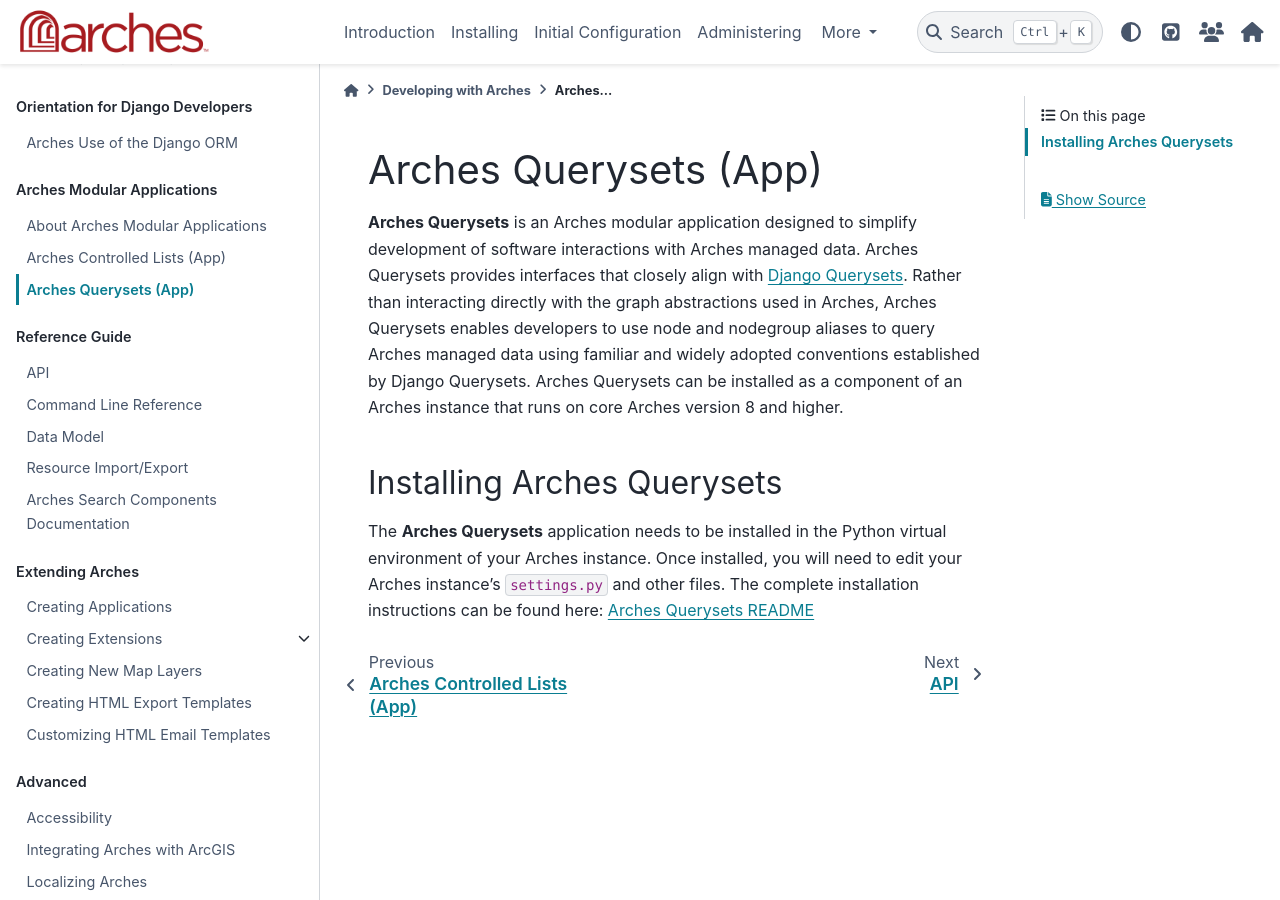
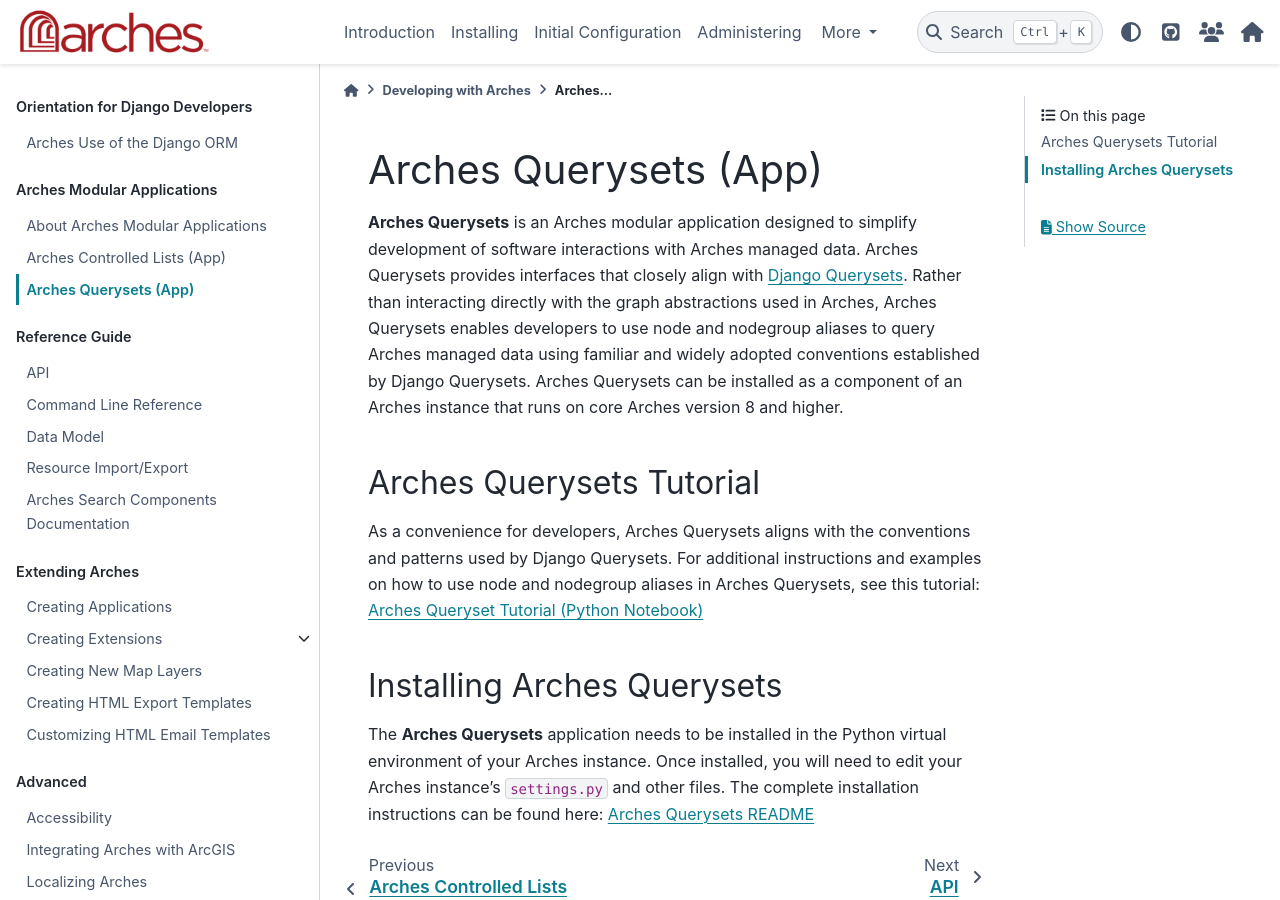
Before and after one commit to archesproject/arches-docs, a Sphinx documentation site: the page built from docs/developing/modular-applications/arches-querysets.rst, in a window 1280 px wide and 900 px high. Built offline with Sphinx 7.4.7 and the PyData theme 0.15.4, drawn with Linux system fonts in a browser that asks for light colours.

Commit message:
Added link to Arches queryset notebook tutorial

```diff
--- a/docs/developing/modular-applications/arches-querysets.rst
+++ b/docs/developing/modular-applications/arches-querysets.rst
@@ -5,6 +5,11 @@
 **Arches Querysets** is an Arches modular application designed to simplify development of software interactions with Arches managed data. Arches Querysets provides interfaces that closely align with `Django Querysets <https://docs.djangoproject.com/en/5.2/ref/models/querysets/>`_. Rather than interacting directly with the graph abstractions used in Arches, Arches Querysets enables developers to use node and nodegroup aliases to query Arches managed data using familiar and widely adopted conventions established by Django Querysets. Arches Querysets can be installed as a component of an Arches instance that runs on core Arches version 8 and higher.
 
 
+Arches Querysets Tutorial
+-------------------------
+
+As a convenience for developers, Arches Querysets aligns with the conventions and patterns used by Django Querysets. For additional instructions and examples on how to use node and nodegroup aliases in Arches Querysets, see this tutorial: `Arches Queryset Tutorial (Python Notebook) <https://github.com/archesproject/arches-querysets/blob/main/docs/tutorial.ipynb>`_
+
 
 Installing Arches Querysets
 ---------------------------
```
